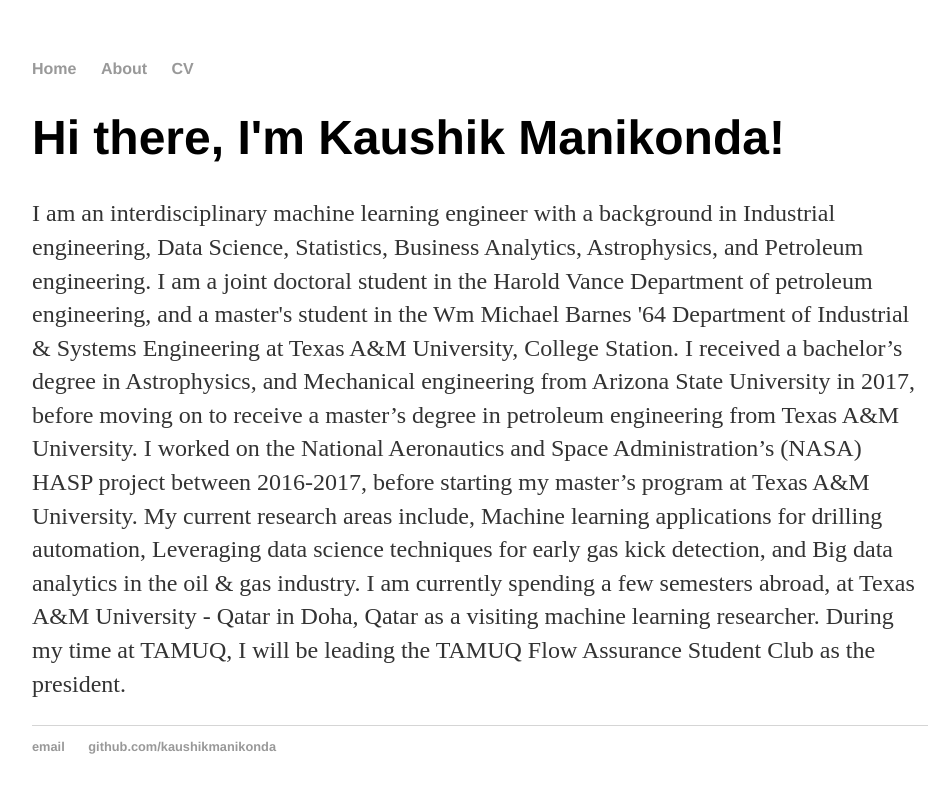
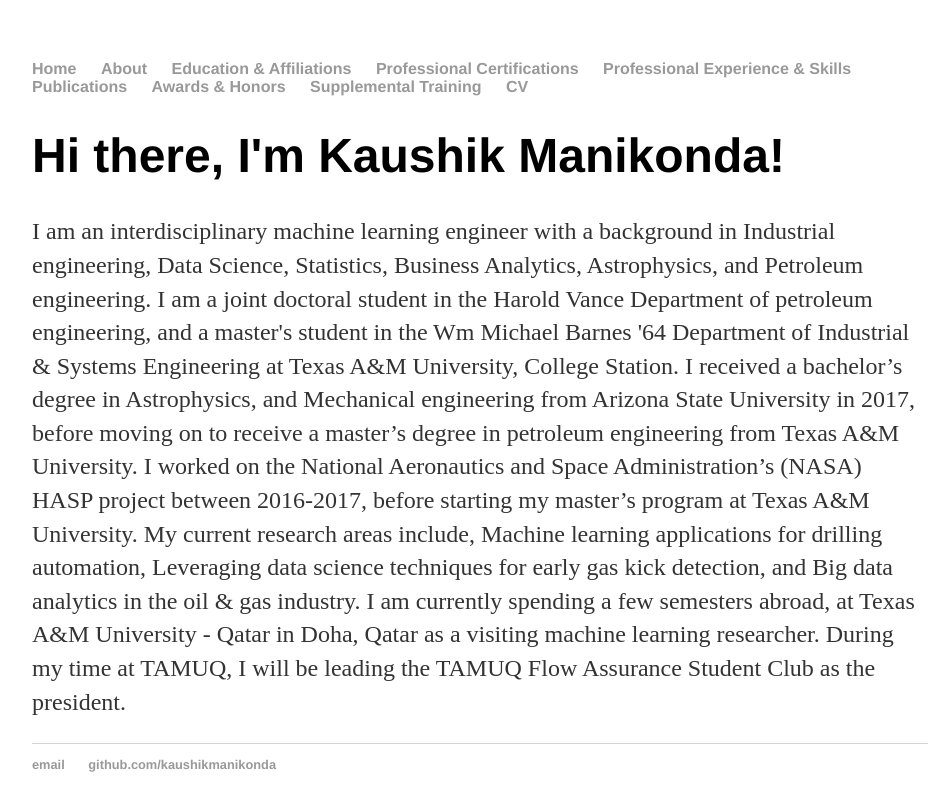
Before and after one commit to kaushikmanikonda/kaushikmanikonda.github.io, a plain HTML site: page index.html in a window 1280 px wide. Shown: the whole page, without its empty margins (160-1105 px from the left). Drawn offline with Linux system fonts and the light colour scheme.

Commit message:
Update index.html

```diff
--- a/index.html
+++ b/index.html
@@ -10,7 +10,13 @@
     		<ul>
         		<li><a href="/">Home</a></li>
 	        	<li><a href="/about">About</a></li>
-        		<li><a href="/cv">CV</a></li>
+			<li><a href="/education_and_affiliation">Education & Affiliations</a></li>
+			<li><a href="/professional_certifications">Professional Certifications</a></li>
+			<li><a href="/professional_experience">Professional Experience & Skills</a></li>
+        		<li><a href="/publications">Publications</a></li>
+			<li><a href="/awards_and_honors">Awards & Honors</a></li>
+			<li><a href="/supplemental_training">Supplemental Training</a></li>
+			<li><a href="/cv">CV</a></li>
     		</ul>
 		</nav>
 		<div class="container">
```
